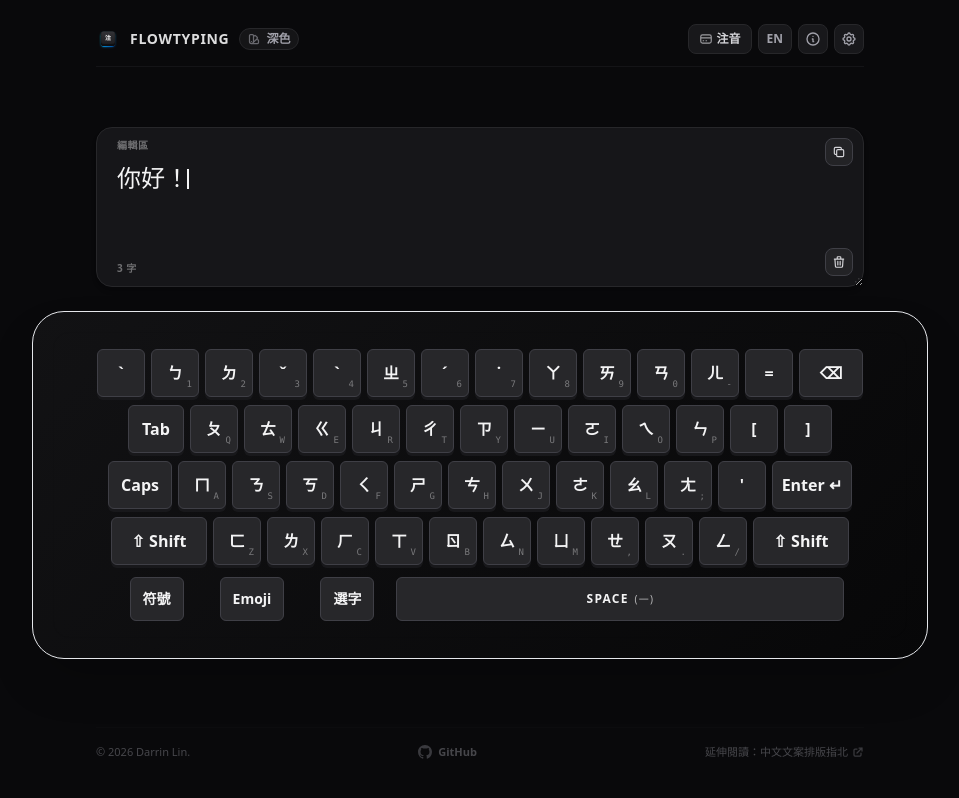
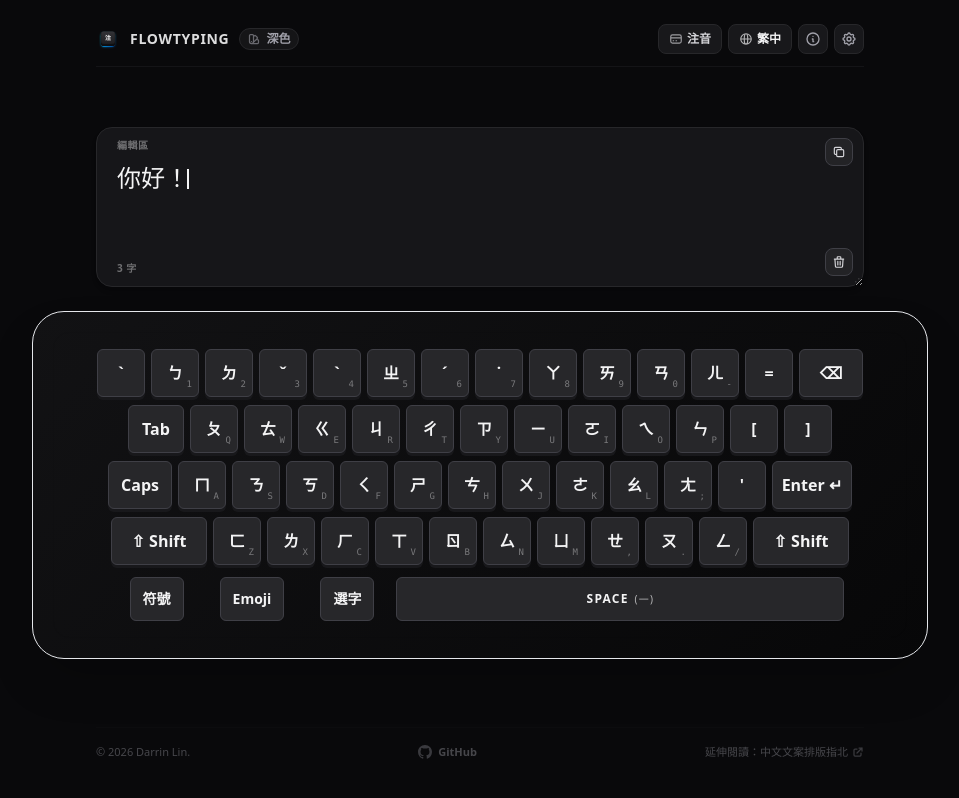
Before and after one commit to Darrin-Lin/FlowTyping, a Svelte app: page / in a window 1280 px wide. Shown: the whole page, without its empty margins (160-1119 px from the left). Built offline with nearby package versions, Linux system fonts and the light colour scheme.

Commit message:
feat: improve interface language toggle button UI and document it in help guide

```diff
--- a/src/App.svelte
+++ b/src/App.svelte
@@ -1002,14 +1002,17 @@
       <button
         type="button"
         on:click={toggleLanguage}
-        class="text-xs font-semibold px-2 py-1.5 rounded-lg border transition-all duration-200 cursor-pointer select-none
+        class="text-xs font-semibold px-2.5 py-1.5 rounded-lg border transition-all duration-200 cursor-pointer select-none flex items-center gap-1
           {backgroundStyle === 'dark'
-            ? 'bg-zinc-900 hover:bg-zinc-850 text-zinc-400 border-zinc-800 hover:text-zinc-200'
-            : 'bg-zinc-100 hover:bg-zinc-200 text-zinc-650 border-zinc-200 hover:text-zinc-800'}"
+            ? 'bg-zinc-900 hover:bg-zinc-850 text-zinc-350 border-zinc-800 hover:text-white'
+            : 'bg-zinc-100 hover:bg-zinc-200 text-zinc-700 border-zinc-200 hover:text-zinc-900'}"
         title={lang === 'zh' ? 'Switch to English' : '切換至中文'}
         aria-label="Toggle language"
       >
-        {lang === 'zh' ? 'EN' : '中'}
+        <svg xmlns="http://www.w3.org/2000/svg" class="h-3.5 w-3.5 opacity-70" fill="none" viewBox="0 0 24 24" stroke="currentColor" stroke-width="2">
+          <path stroke-linecap="round" stroke-linejoin="round" d="M21 12a9 9 0 01-9 9m9-9a9 9 0 00-9-9m9 9H3m9 9a9 9 0 01-9-9m9 9c1.657 0 3-4.03 3-9s-1.343-9-3-9m0 18c-1.657 0-3-4.03-3-9s1.343-9 3-9m-9 9a9 9 0 019-9" />
+        </svg>
+        <span>{lang === 'zh' ? '繁中' : 'EN'}</span>
       </button>
 
       <!-- Toggle Help/Tutorial Button -->
--- a/src/components/HelpTutorial.svelte
+++ b/src/components/HelpTutorial.svelte
@@ -54,7 +54,7 @@
 
       // Tab 4
       settingsTitle: "系統與主題設定面板",
-      settingsDesc: "點擊右上角「齒輪」圖示開啟設定面板，您能自訂所有的外觀與輸入偏好：",
+      settingsDesc: "點擊右上角「🌐 繁中 / EN」可切換介面語言。點擊「齒輪」圖示開啟設定面板可自訂以下偏好：",
       settingsPoint1_1: "預設風格：提供電競、復古、低調與極簡黑。",
       settingsPoint1_2: "配色燈效：自訂鍵帽與背景，支援多彩霓虹燈效。",
       settingsPoint2_1: "按鍵配置：支援原生對照或模擬美規對照。",
@@ -109,7 +109,7 @@
 
       // Tab 4
       settingsTitle: "System & Theme Settings",
-      settingsDesc: "Click the gear icon in the top-right to open settings and customize your preferences:",
+      settingsDesc: "Click the \"🌐 繁中 / EN\" button on the top-right to switch interface language. Click the gear icon to customize preferences:",
       settingsPoint1_1: "Presets: Esports, Retro, Low Profile, or Minimal Dark.",
       settingsPoint1_2: "Colors & RGB: Customize keycaps, backgrounds, and neon glow.",
       settingsPoint2_1: "Key Mapping: Toggle Native or simulated US Layout mapping.",
```
